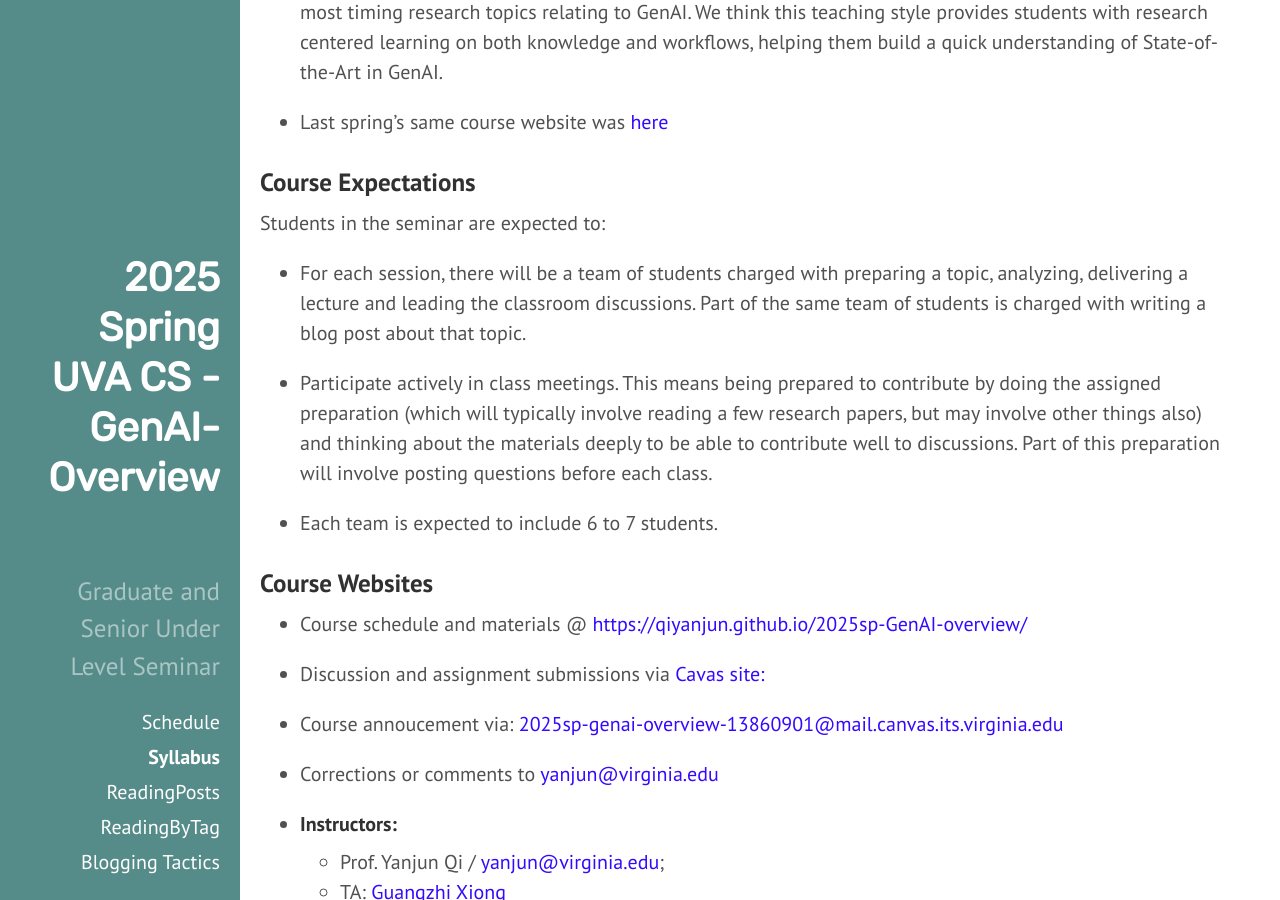
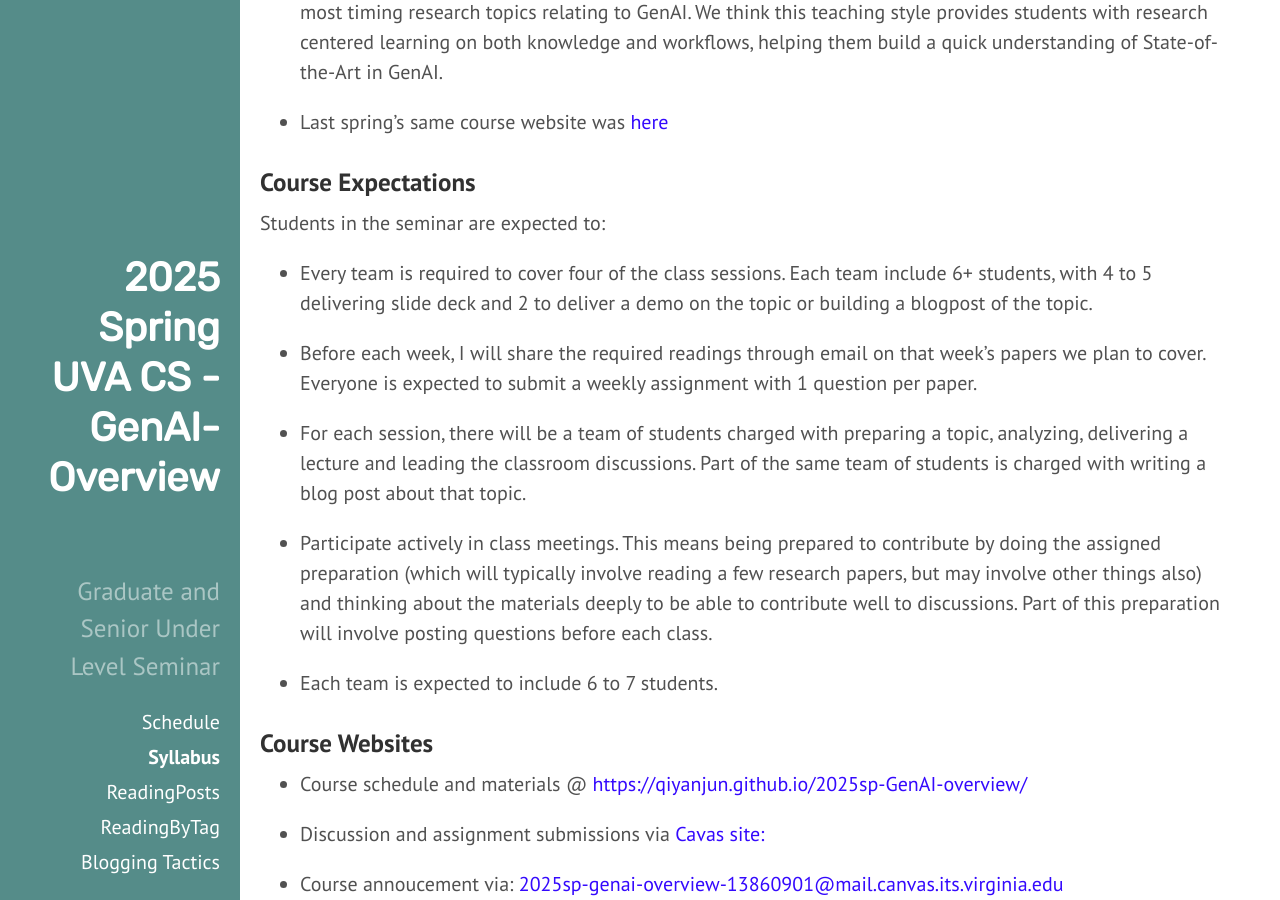
Before and after one commit to qiyanjun/2025sp-GenAI-overview, a Jekyll site: the page built from About.md, in a window 1280 px wide and 900 px high, scrolled down 697 px. Built offline with Jekyll 4.4.1, drawn with Linux system fonts in a browser that asks for light colours.

Commit message:
Update About.md

```diff
--- a/About.md
+++ b/About.md
@@ -32,6 +32,10 @@ desc: "Information for 2025 Spring UVa CS -GenAI-Overview"
 ### Course Expectations
 
 Students in the seminar are expected to:
+
++ Every team is required to cover four of the class sessions.  Each team include 6+ students, with 4 to 5 delivering slide deck and 2 to deliver a demo on the topic or building a blogpost of the topic.
+
++ Before each week, I will share the required readings through email on that week’s papers we plan to cover. Everyone is expected to submit a weekly assignment with 1 question per paper.
 
 + For each session, there will be a team of students charged with preparing a topic, analyzing, delivering a lecture and leading the classroom discussions. Part of the same team of students is charged with writing a blog post about that topic.
 
```
